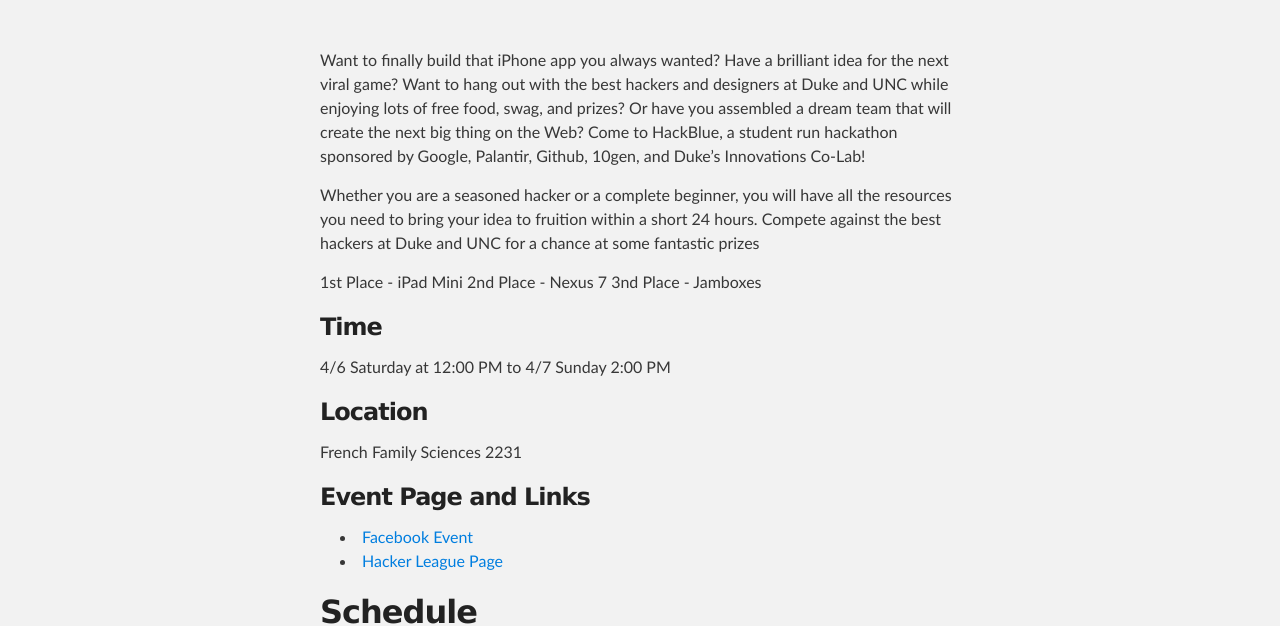
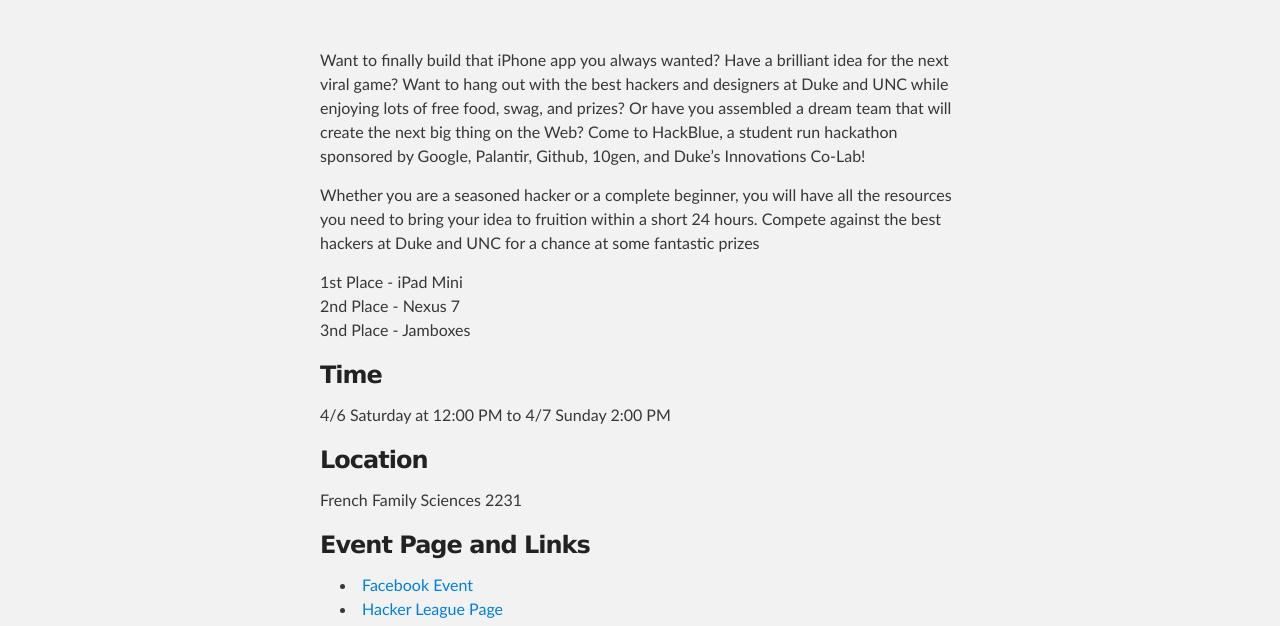
Before and after one commit to yangsu/hackblue.github.com, a plain HTML site: page index.html in a window 1280 px wide. Shown: the part 176-802 px from the top of the page. Drawn offline with Linux system fonts and the light colour scheme.

Commit message:
Replace master branch with page content via GitHub

```diff
--- a/index.html
+++ b/index.html
@@ -31,9 +31,9 @@
 
 <p>Whether you are a seasoned hacker or a complete beginner, you will have all the resources you need to bring your idea to fruition within a short 24 hours. Compete against the best hackers at Duke and UNC for a chance at some fantastic prizes</p>
 
-<p>1st Place - iPad Mini
-2nd Place - Nexus 7
-3nd Place - Jamboxes</p>
+<p>1st Place - iPad Mini<br>
+2nd Place - Nexus 7<br>
+3nd Place - Jamboxes  </p>
 
 <h3>Time</h3>
 
```
Also changed, not shown: params.json (+1 -1 lines).
